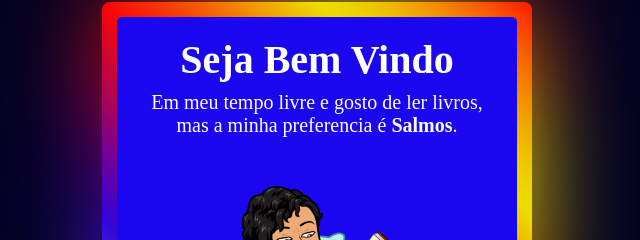
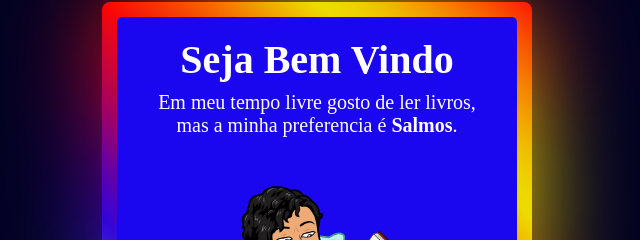
Before and after one commit to EzequiasBR/exerc-cio-html-Css, a plain HTML site: page index.html in a window 1280 px wide. Shown: the part 183-423 px from the top of the page, 323-963 px from the left. Drawn offline with Linux system fonts and the light colour scheme.

Commit message:
Update index.html

```diff
--- a/index.html
+++ b/index.html
@@ -11,7 +11,7 @@
   <div class="container">
    <div class="elemento-text">
       <h1>Seja Bem Vindo</h1>
-      <p>Em meu tempo livre e gosto de ler livros, mas a minha preferencia é <b>Salmos</b>.</p>
+      <p>Em meu tempo livre gosto de ler livros, mas a minha preferencia é <b>Salmos</b>.</p>
       <img src="lendoLivro.png" alt="lendo livro" width="250" height="250">
    </div>
 
```
